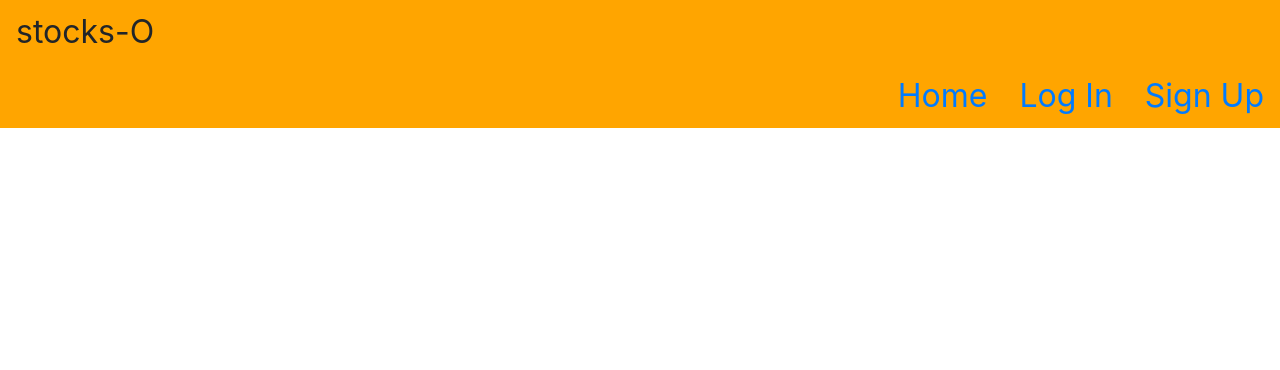
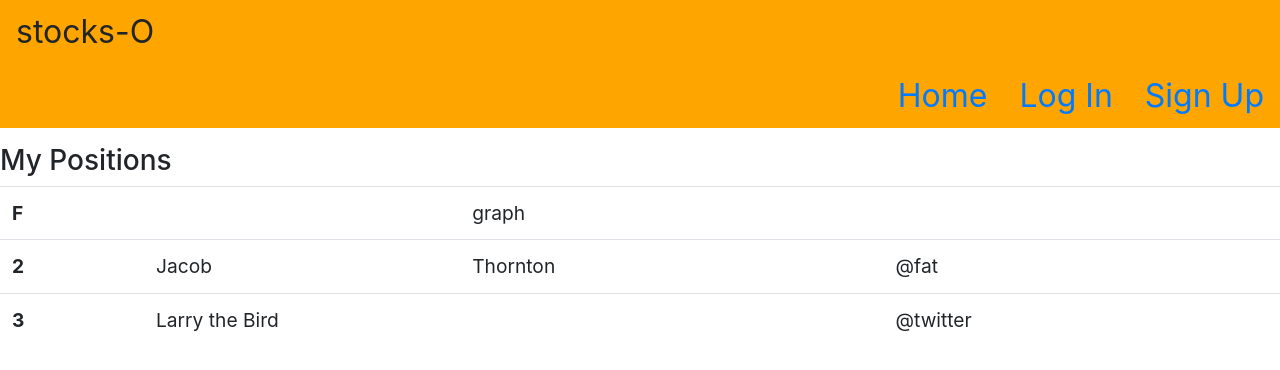
Before and after one commit to Nerajno/stocks-O-frontend, a React (Create React App) app: page / in a window 1280 px wide. Shown: the top 370 px of the page. Built offline with nearby package versions, Linux system fonts and the light colour scheme; no server answers.

Commit message:
random improvements

```diff
--- a/src/App.js
+++ b/src/App.js
@@ -14,6 +14,7 @@ import Favorites from "./components/Favorites";
 
 
 function App () {
+	const [stocksData, setstocksData]= useState(null);
 
 
 	useEffect(()=>{
@@ -33,6 +34,7 @@ function App () {
 .then((res)=>res.json())
 .then(data => {
 	console.log(data);
+	setstocksData(data.results);
 
 })
 .catch(err => {
--- a/src/components/Favorites.js
+++ b/src/components/Favorites.js
@@ -1,11 +1,38 @@
 import React from "react";
 
 
+
 const Favorites=({standardName,lastPrice})=>(
-    <div>
-        <p>{standardName}</p>
-        <p>{lastPrice}</p>
-    </div>
-)
+        <>
+        <h3>My Positions</h3>
+        <table class="table">
+  <tbody>
+    <tr>
+      <th scope="row">F</th>
+      <td>{standardName}</td>
+      <td>graph</td>
+      <td>{lastPrice}</td>
+    </tr>
+    <tr>
+      <th scope="row">2</th>
+      <td>Jacob</td>
+      <td>Thornton</td>
+      <td>@fat</td>
+    </tr>
+    <tr>
+      <th scope="row">3</th>
+      <td colspan="2">Larry the Bird</td>
+      <td>@twitter</td>
+    </tr>
+  </tbody>
+</table>
+ </>
+    );
 
+
+
+{/* <div>
+            <p>{standardName}</p>
+            <p>{lastPrice}</p>
+        </div> */}
 export default Favorites;
```
